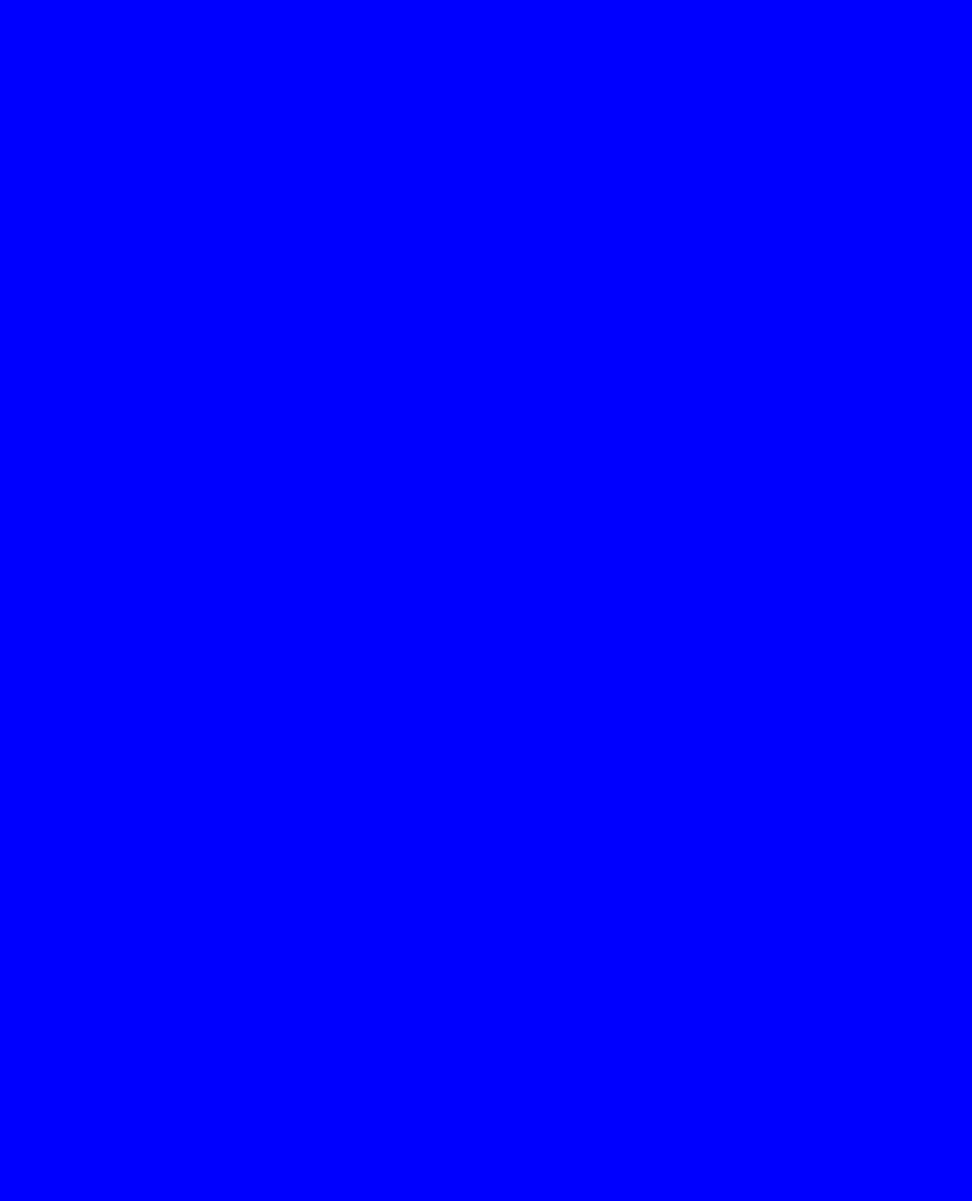
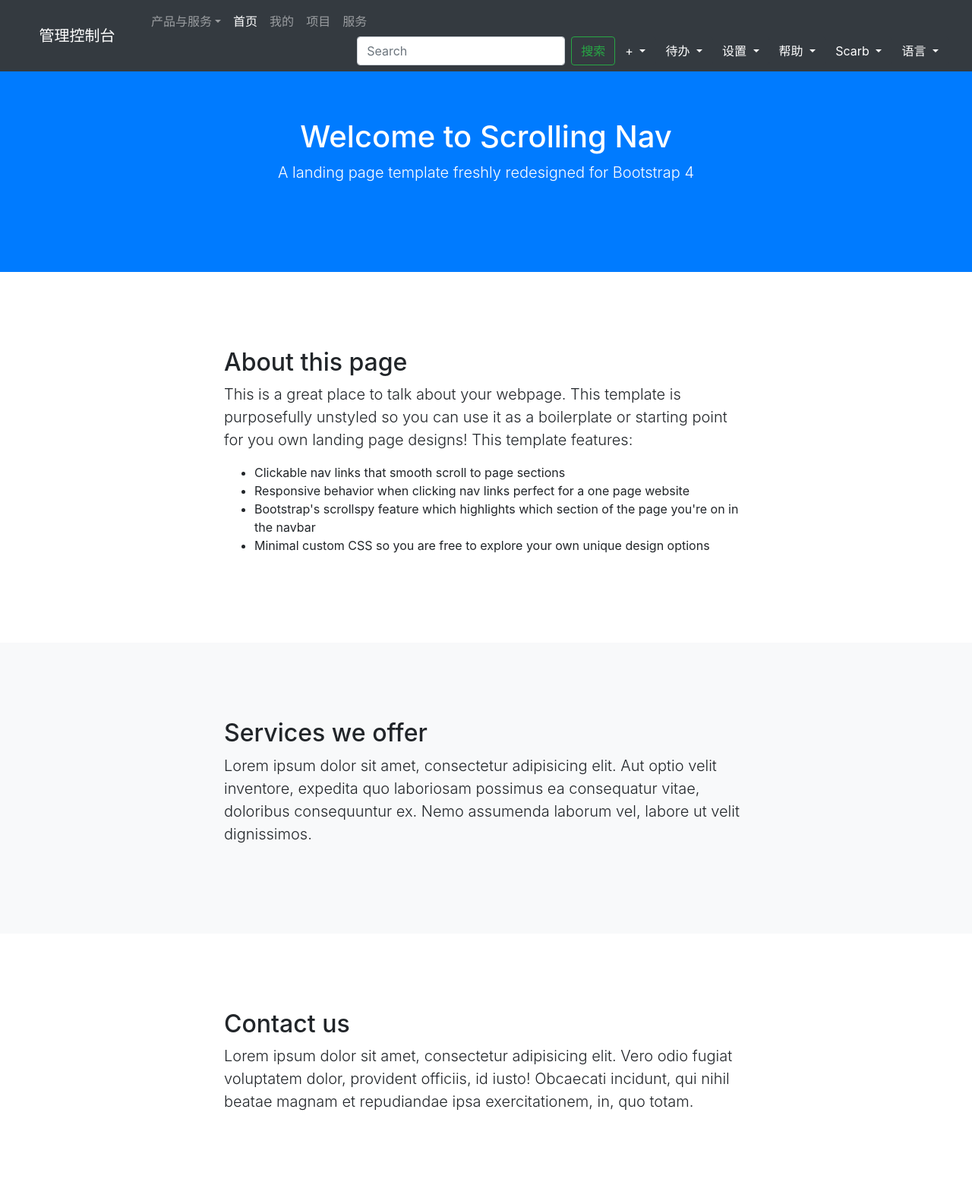
Before and after one commit to HScarb/django-polls, a Django app: page /frontend/ in a window 1280 px wide. Before the commit the page is empty. Shown: the whole page at 76% size. Before the commit the page ends 800 px from the top, so only its background shows below. Run offline with Django 3.2, Linux system fonts and the light colour scheme; some libraries are stand-ins or nearby versions.

Commit message:
Main layout save.

```diff
--- a/frontend/static/css/styles.css
+++ b/frontend/static/css/styles.css
@@ -1,2 +1,2 @@
-body {
-  background: blue; }
+.top-header .right-navbar {
+  width: calc(100% - 160px); }
--- a/frontend/static/scss/styles.scss
+++ b/frontend/static/scss/styles.scss
@@ -1,5 +1,5 @@
-$bg-color: blue;
+$top-right-nav-width: calc(100% - 160px);
 
-body {
-    background: $bg-color;
+.top-header .right-navbar {
+    width: $top-right-nav-width;
 }
--- /dev/null
+++ b/frontend/templates/_partial/body.html
@@ -0,0 +1,45 @@
+<header class="bg-primary text-white" style="padding: 156px 0 100px">
+    <div class="container text-center">
+        <h1>Welcome to Scrolling Nav</h1>
+        <p class="lead">A landing page template freshly redesigned for Bootstrap 4</p>
+    </div>
+</header>
+
+<section id="about" style="padding: 100px">
+    <div class="container">
+      <div class="row">
+        <div class="col-lg-8 mx-auto">
+          <h2>About this page</h2>
+          <p class="lead">This is a great place to talk about your webpage. This template is purposefully unstyled so you can use it as a boilerplate or starting point for you own landing page designs! This template features:</p>
+          <ul>
+            <li>Clickable nav links that smooth scroll to page sections</li>
+            <li>Responsive behavior when clicking nav links perfect for a one page website</li>
+            <li>Bootstrap's scrollspy feature which highlights which section of the page you're on in the navbar</li>
+            <li>Minimal custom CSS so you are free to explore your own unique design options</li>
+          </ul>
+        </div>
+      </div>
+    </div>
+</section>
+
+<section id="services" class="bg-light" style="padding: 100px">
+    <div class="container">
+        <div class="row">
+        <div class="col-lg-8 mx-auto">
+            <h2>Services we offer</h2>
+            <p class="lead">Lorem ipsum dolor sit amet, consectetur adipisicing elit. Aut optio velit inventore, expedita quo laboriosam possimus ea consequatur vitae, doloribus consequuntur ex. Nemo assumenda laborum vel, labore ut velit dignissimos.</p>
+        </div>
+        </div>
+    </div>
+</section>
+
+<section id="contact" style="padding: 100px">
+    <div class="container">
+        <div class="row">
+        <div class="col-lg-8 mx-auto">
+            <h2>Contact us</h2>
+            <p class="lead">Lorem ipsum dolor sit amet, consectetur adipisicing elit. Vero odio fugiat voluptatem dolor, provident officiis, id iusto! Obcaecati incidunt, qui nihil beatae magnam et repudiandae ipsa exercitationem, in, quo totam.</p>
+        </div>
+        </div>
+    </div>
+</section>
--- /dev/null
+++ b/frontend/templates/_partial/head.html
@@ -0,0 +1,13 @@
+{% load staticfiles %}
+<!DOCTYPE html>
+<html class="no-js" lang="en">
+    <head>
+        <title>Bootstrap 4 Layout</title>
+        <meta http-equiv="x-ua-compatible" content="ie=edge">
+	    <meta name="viewport" content="width=device-width, initial-scale=1.0" />
+
+        <link rel="stylesheet" href="https://fonts.googleapis.com/css?family=Raleway:400,800">
+        <link rel='stylesheet' href="https://maxcdn.bootstrapcdn.com/font-awesome/4.7.0/css/font-awesome.min.css">
+        <link rel="stylesheet" href="{% static 'css/bootstrap.css' %}">
+        <link rel="stylesheet" href="{% static 'css/styles.css' %}">
+    </head>
--- /dev/null
+++ b/frontend/templates/_partial/inline-scripts.html
@@ -0,0 +1,4 @@
+{% load staticfiles %}
+<script src="{% static 'js/jquery.min.js' %}"></script>
+<script src="{% static 'js/popper.min.js' %}"></script>
+<script src="{% static 'js/bootstrap.min.js' %}"></script>
--- /dev/null
+++ b/frontend/templates/_partial/left-sidebar.html
@@ -0,0 +1,3 @@
+<div class="left-side-bar">
+
+</div>
--- /dev/null
+++ b/frontend/templates/_partial/masthead.html
@@ -0,0 +1,145 @@
+<nav class="navbar navbar-expand-lg navbar-dark bg-dark fixed-top top-header">
+    <div class="container-fluid">
+        <div class="navbar-header">
+            <a href="#" class="navbar-brand"></a>
+            <a href="#" class="navbar-brand">管理控制台</a>
+        </div>
+
+        <button class="navbar-toggler" type="button" data-toggle="collapse" data-target="#collapsibleNavId" aria-controls="collapsibleNavId"
+            aria-expanded="false" aria-label="Toggle navigation">
+            <span class="navbar-toggler-icon"></span>
+        </button>
+        <div class="right-navbar">
+            <ul class="nav navbar-nav mt-2 mt-lg-0 float-left site-nav">
+                <li class="nav-item dropdown">
+                    <a class="nav-link dropdown-toggle" href="#" id="dropdownId" data-toggle="dropdown" aria-haspopup="true" aria-expanded="false">产品与服务</a>
+                    <div class="dropdown-menu" aria-labelledby="dropdownId">
+                        <a class="dropdown-item" href="#">产品 1</a>
+                        <a class="dropdown-item" href="#">服务 1</a>
+                    </div>
+                </li>
+                <li class="nav-item active">
+                    <a class="nav-link" href="#">首页</a>
+                </li>
+                <li class="nav-item">
+                    <a class="nav-link" href="#">我的</a>
+                </li>
+                <li class="nav-item">
+                    <a class="nav-link" href="#">项目</a>
+                </li>
+                <li class="nav-item">
+                    <a class="nav-link" href="#">服务</a>
+                </li>
+            </ul>
+            <ul class="nav navbar-nav mt-2 mt-lg-0 float-right utils-nav">
+                <form class="form-inline my-2 my-lg-0">
+                    <input class="form-control mr-sm-2" type="text" placeholder="Search">
+                    <button class="btn btn-outline-success my-2 my-sm-0" type="submit">搜索</button>
+                </form>
+                <li class="nav-item">
+                    <div class="dropdown">
+                        <button class="btn btn-dark dropdown-toggle" type="button" id="dropdownMenuButton" data-toggle="dropdown" aria-haspopup="true" aria-expanded="false">
+                            +
+                        </button>
+                        <div class="dropdown-menu" aria-labelledby="dropdownMenuButton">
+                            <a class="dropdown-item" href="#">Action</a>
+                            <a class="dropdown-item" href="#">Another action</a>
+                            <a class="dropdown-item" href="#">Something else here</a>
+                        </div>
+                    </div>
+                </li>
+                <li class="nav-item">
+                    <div class="dropdown">
+                        <button class="btn btn-dark dropdown-toggle" type="button" id="dropdownMenuButton" data-toggle="dropdown" aria-haspopup="true" aria-expanded="false">
+                            待办
+                        </button>
+                        <div class="dropdown-menu" aria-labelledby="dropdownMenuButton">
+                            <a class="dropdown-item" href="#">Action</a>
+                            <a class="dropdown-item" href="#">Another action</a>
+                            <a class="dropdown-item" href="#">Something else here</a>
+                        </div>
+                    </div>
+                </li>
+                <li class="nav-item">
+                    <div class="dropdown">
+                        <button class="btn btn-dark dropdown-toggle" type="button" id="dropdownMenuButton" data-toggle="dropdown" aria-haspopup="true" aria-expanded="false">
+                            设置
+                        </button>
+                        <div class="dropdown-menu" aria-labelledby="dropdownMenuButton">
+                            <a class="dropdown-item" href="#">Action</a>
+                            <a class="dropdown-item" href="#">Another action</a>
+                            <a class="dropdown-item" href="#">Something else here</a>
+                        </div>
+                    </div>
+                </li>
+                <li class="nav-item">
+                    <div class="dropdown">
+                        <button class="btn btn-dark dropdown-toggle" type="button" id="dropdownMenuButton" data-toggle="dropdown" aria-haspopup="true" aria-expanded="false">
+                            帮助
+                        </button>
+                        <div class="dropdown-menu" aria-labelledby="dropdownMenuButton">
+                            <a class="dropdown-item" href="#">Action</a>
+                            <a class="dropdown-item" href="#">Another action</a>
+                            <a class="dropdown-item" href="#">Something else here</a>
+                        </div>
+                    </div>
+                </li>
+                <li class="nav-item">
+                    <div class="dropdown">
+                        <button class="btn btn-dark dropdown-toggle" type="button" id="dropdownMenuButton" data-toggle="dropdown" aria-haspopup="true" aria-expanded="false">
+                            Scarb
+                        </button>
+                        <div class="dropdown-menu" aria-labelledby="dropdownMenuButton">
+                            <a class="dropdown-item" href="#">Action</a>
+                            <a class="dropdown-item" href="#">Another action</a>
+                            <a class="dropdown-item" href="#">Something else here</a>
+                        </div>
+                    </div>
+                </li>
+                <li class="nav-item">
+                    <div class="dropdown">
+                        <button class="btn btn-dark dropdown-toggle" type="button" id="dropdownMenuButton" data-toggle="dropdown" aria-haspopup="true" aria-expanded="false">
+                            语言
+                        </button>
+                        <div class="dropdown-menu" aria-labelledby="dropdownMenuButton">
+                            <a class="dropdown-item" href="#">中文</a>
+                            <a class="dropdown-item" href="#">English</a>
+                        </div>
+                    </div>
+                </li>
+            </ul>
+        </div>
+    </div>
+    <!-- <a class="navbar-brand" href="#">管理控制台</a>
+    <button class="navbar-toggler" type="button" data-toggle="collapse" data-target="#collapsibleNavId" aria-controls="collapsibleNavId"
+        aria-expanded="false" aria-label="Toggle navigation">
+        <span class="navbar-toggler-icon"></span>
+    </button>
+    <div class="collapse navbar-collapse" id="collapsibleNavId">
+        <ul class="navbar-nav mr-auto mt-2 mt-lg-0">
+            <li class="nav-item dropdown">
+                <a class="nav-link dropdown-toggle" href="#" id="dropdownId" data-toggle="dropdown" aria-haspopup="true" aria-expanded="false">产品与服务</a>
+                <div class="dropdown-menu" aria-labelledby="dropdownId">
+                    <a class="dropdown-item" href="#">产品 1</a>
+                    <a class="dropdown-item" href="#">服务 1</a>
+                </div>
+            </li>
+            <li class="nav-item active">
+                <a class="nav-link" href="#">首页</a>
+            </li>
+            <li class="nav-item">
+                <a class="nav-link" href="#">我的</a>
+            </li>
+            <li class="nav-item">
+                <a class="nav-link" href="#">项目</a>
+            </li>
+            <li class="nav-item">
+                <a class="nav-link" href="#">服务</a>
+            </li>
+        </ul>
+        <form class="form-inline my-2 my-lg-0">
+            <input class="form-control mr-sm-2" type="text" placeholder="Search">
+            <button class="btn btn-outline-success my-2 my-sm-0" type="submit">Search</button>
+        </form>
+    </div> -->
+</nav>
--- a/frontend/templates/index.html
+++ b/frontend/templates/index.html
@@ -1,20 +1 @@
-{% load staticfiles %}
-<!DOCTYPE html>
-<html class="no-js" lang="en">
-    <head>
-        <title>Bootstrap 4 Layout</title>
-        <meta http-equiv="x-ua-compatible" content="ie=edge">
-	    <meta name="viewport" content="width=device-width, initial-scale=1.0" />
-
-        <link rel="stylesheet" href="https://fonts.googleapis.com/css?family=Raleway:400,800">
-        <link rel='stylesheet' href="https://maxcdn.bootstrapcdn.com/font-awesome/4.7.0/css/font-awesome.min.css">
-        <link rel="stylesheet" href="{% static 'css/bootstrap.css' %}">
-        <link rel="stylesheet" href="{% static 'css/styles.css' %}">
-    </head>
-
-    <body>
-        <script src="{% static 'js/jquery.min.js' %}"></script>
-        <script src="{% static 'js/popper.min.js' %}"></script>
-        <script src="{% static 'js/bootstrap.min.js' %}"></script>
-    </body>
-</html>
+{% include "layout.html" %}
--- /dev/null
+++ b/frontend/templates/layout.html
@@ -0,0 +1,14 @@
+{% include "_partial/head.html" %}
+
+<body>
+    {% include "_partial/masthead.html" %}
+    {% include "_partial/left-sidebar.html" %}
+
+    {% include "_partial/body.html" %}
+
+    {% include "_partial/right-sidebar.html" %}
+
+    {% include "_partial/footer.html" %}
+    {% include "_partial/inline-scripts.html" %}
+</body>
+</html>
--- a/gulpfile.js
+++ b/gulpfile.js
@@ -26,7 +26,7 @@ gulp.task('serve', ['sass'], function() {
         server: appPath + "templates"
     });
 
-    gulp.watch(['node_modules/bootstrap/scss/bootstrap.scss', 'static/scss/*.scss'], ['sass']);
+    gulp.watch(['node_modules/bootstrap/scss/bootstrap.scss', appPath + 'static/scss/*.scss'], ['sass']);
     gulp.watch(appPath + "templates/*.html").on('change', browserSync.reload);
 });
 
```
Also changed, not shown: frontend/templates/_partial/footer.html (added), frontend/templates/_partial/right-sidebar.html (added), package-lock.json.
